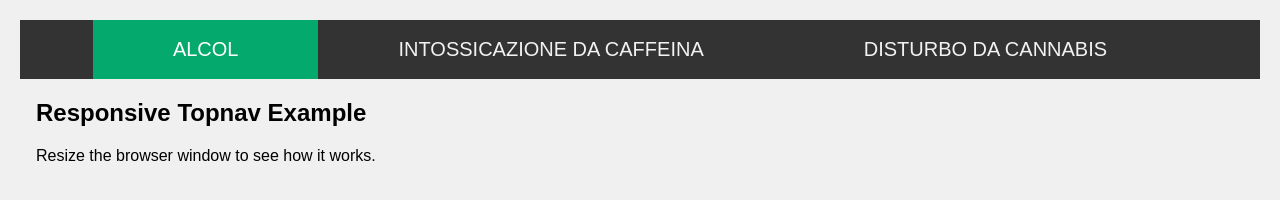
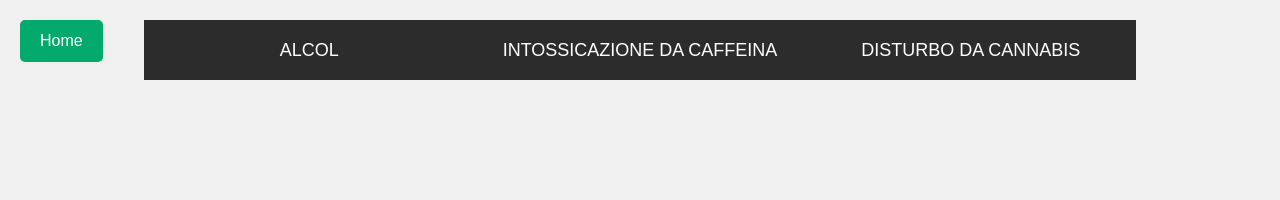
Before and after one commit to Simo8800/WebSite-Dipendenze, a plain HTML site: page index.html in a window 1280 px wide. Drawn offline with Linux system fonts and the light colour scheme.

Commit message:
barra di navigazione v4

```diff
--- a/index.html
+++ b/index.html
@@ -26,55 +26,22 @@
 
             <h1>andrei is really gay as fuck x2 x 4 x 7</h1>
             <p> ciao 19/04/2025</p>
-            <h1>2</h1>
+
 
 
 
         </div> -->
 
-        <div class="barra_di_navigazione" id="barra_di_navigazione">
-            <a href="#home" class="active"> ALCOL </a>
-            <a href="#news"> INTOSSICAZIONE DA CAFFEINA </a>
-            <a href="#contact">DISTURBO DA CANNABIS </a>
-            <a href="javascript:void(0);" class="icon" onclick="myFunction()">
-              <i class="fa fa-bars"></i>
-            </a>
-          </div>
+        <button class="btn-home">Home</button>
 
-          <div style="padding-left:16px">
-
-            <h2>Responsive Topnav Example</h2>
-            <p>Resize the browser window to see how it works.</p>
+        <div class="barra_di_navigazione">
+            <a href="#alcol">ALCOL</a>
+            <a href="#caffeina">INTOSSICAZIONE DA CAFFEINA</a>
+            <a href="#cannabis">DISTURBO DA CANNABIS</a>
           </div>
 
 
-        <!--
-        <nav>
 
-             <ul>
 
-             <li><a href="#">Home</a></li>
-
-             <li><a href="#">Prodotti</a>
-
-             <ul>
-
-            <li><a href="#">Prodotti 1</a></li>
-
-                <li><a href="#">Prodotti 2</a></li>
-
-                <li><a href="#">Prodotti 3</a></li>
-
-             </ul>
-
-             </li>
-
-             <li><a href="#">Servizi</a></li>
-
-              <li><a href="#">Contatti</a></li>
-
-             </ul>
-
-            </nav>   -->
     </body>
 </html>
--- a/style.css
+++ b/style.css
@@ -8,13 +8,13 @@ body{
     font-family: Arial, Helvetica, sans-serif;
   }
 
-  /*sfondo della barra di navigazioine*/
+  /*sfondo della barra di navigazioine
   .barra_di_navigazione {
     overflow: hidden;
     background-color: #333;
   }
 
-  /* Stili all'interno della barra di navigazione */
+  /* Stili all'interno della barra di navigazione
   .barra_di_navigazione a {
     float: left;
     display: block;
@@ -25,19 +25,19 @@ body{
     font-size: 17px;
   }
 
-  /* Campio colore al passaggio del mause */
+  /* Campio colore al passaggio del mause
   .barra_di_navigazione a:hover {
     background-color: #ddd;
     color: black;
   }
 
-  /* Cambia colore alla pagina del menù in cui sei dentro */
+  /* Cambia colore alla pagina del menù in cui sei dentro
   .barra_di_navigazione a.active {
     background-color: #04AA6D;
     color: white;
   }
 
-  /*Nascondi i link delle pagine collegate al menù*/
+  /*Nascondi i link delle pagine collegate al menù
   .barra_di_navigazione .icon {
     display: none;
   }
@@ -90,50 +90,52 @@ body{
     border-radius: 5px;
 
   }
+      */
 
-
-/*
-nav ul {
-    list-style: none;
-    padding:0;
-    margin:0;
-    background-color:#f2f2f2;
+/* Bottone Home */
+.btn-home {
+    position: absolute;
+    top: 20px;
+    left: 20px;
+    background-color: #04AA6D;
+    color: white;
+    border: none;
+    padding: 12px 20px;
+    font-size: 16px;
+    border-radius: 5px;
+    cursor: pointer;
+    z-index: 10;
   }
 
-nav ul li {
-    display:inline-block;
+  /* Barra centrale */
+  .barra_di_navigazione {
+    display: flex;
+    justify-content: space-between;
+    align-items: center;
+    margin: 0px auto 0; /* margine dall'alto per lasciare spazio al bottone Home */
+    width: 80%;
+    background-color: #2c2c2c;
+    height: 60px;
+    box-sizing: border-box;
   }
 
-nav ul li a {
-    display: block;
-    padding:10px20px;
-    color:#333;
+  /* Pulsanti della barra */
+  .barra_di_navigazione a {
+    flex: 1; /* ogni pulsante occupa lo stesso spazio */
+    text-align: center;
+    line-height: 60px;
+    color: white;
     text-decoration: none;
+    font-size: 18px;
+    transition: 0.3s;
   }
 
-nav ul li:hover {
-    background-color:#ddd;
+  .barra_di_navigazione a:hover {
+    background-color: #ddd;
+    color: black;
   }
 
-nav ul li:hover > ul {
-    display: block;
+  .barra_di_navigazione a.active {
+    background-color: #04AA6D;
+    color: white;
   }
-
-nav ul ul {
-    display: none;
-    position: absolute;
-    background-color:#f2f2f2;
-}
-
-nav ul ul li {
-    display: block;
-}
-
-nav ul ul li a {
-    padding:10px30px;
-    color:#333;
-}
-
-nav ul ul li a:hover {
-    background-color:#ddd;
-} */
```
Lines whose indentation alone changed are shown as unchanged.
